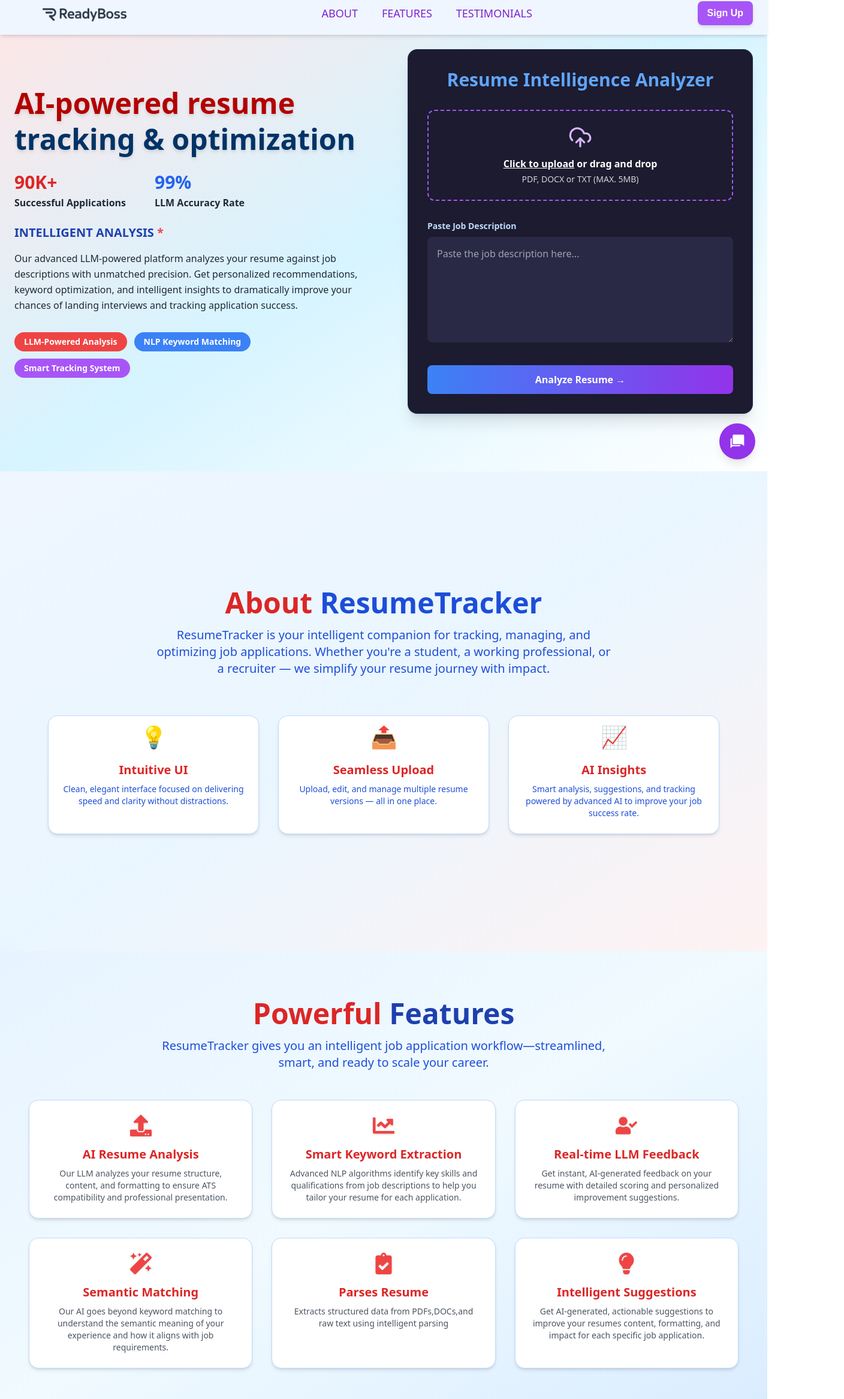
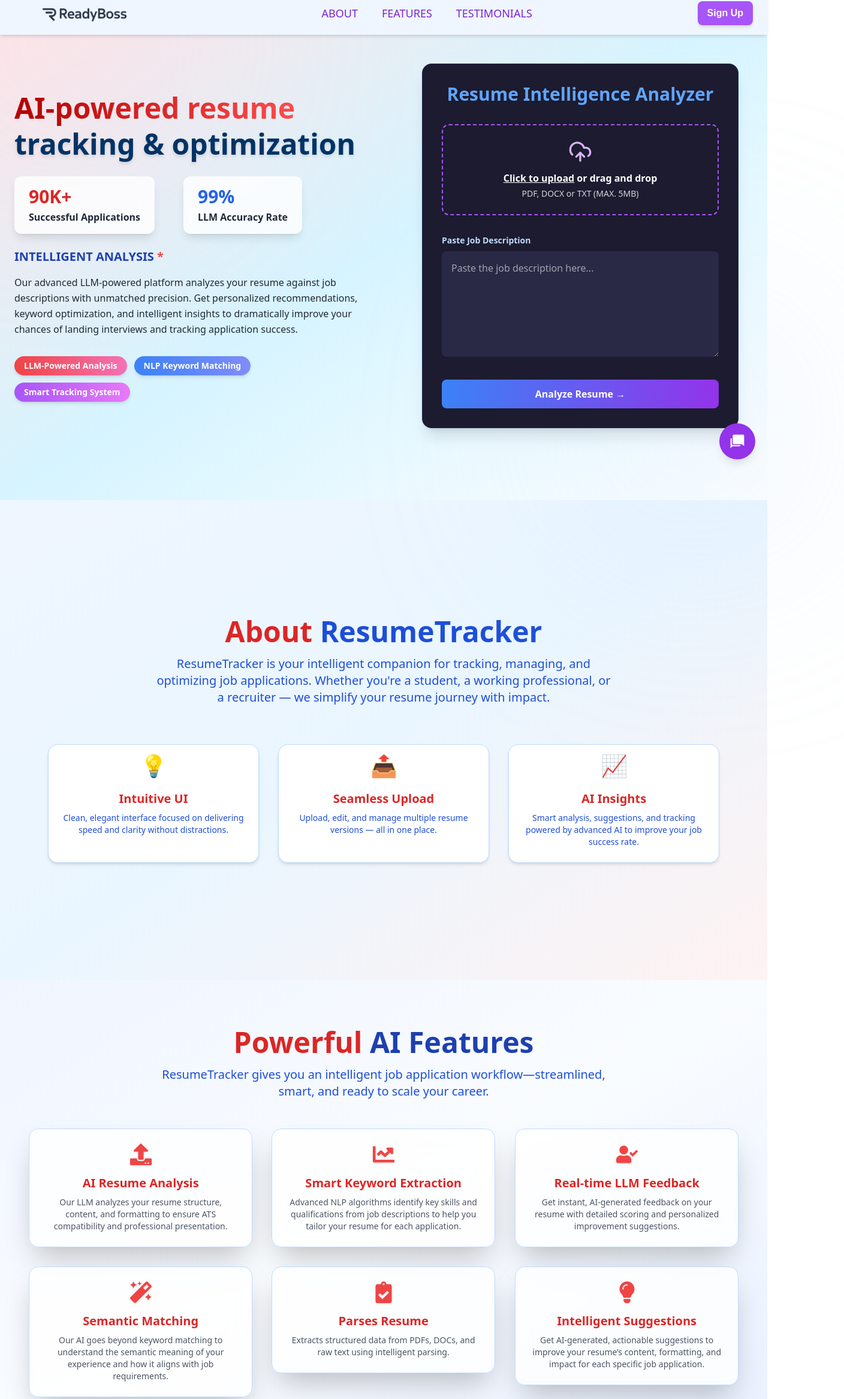
Before and after one commit to keshavagr025/ReadyBoss, a React (Vite) app in the folder frontend/: page / in a window 1280 px wide. Shown: the part 14-2347 px from the top of the page at 60% size, 1408 px wide, since content can reach past the window. Built offline with nearby package versions, Linux system fonts and the light colour scheme.

Commit message:
ui improved

```diff
--- a/frontend/package.json
+++ b/frontend/package.json
@@ -10,13 +10,15 @@
     "preview": "vite preview"
   },
   "dependencies": {
-    "framer-motion": "^12.16.0",
+    "framer-motion": "^12.17.0",
     "lucide-react": "^0.513.0",
     "react": "^19.1.0",
     "react-dom": "^19.1.0",
     "react-icons": "^5.5.0",
+    "react-parallax-tilt": "^1.7.297",
     "react-router-dom": "^7.6.2",
-    "react-scroll": "^1.9.3"
+    "react-scroll": "^1.9.3",
+    "shadcn-ui": "^0.9.5"
   },
   "devDependencies": {
     "@eslint/js": "^9.25.0",
--- a/frontend/src/components/Feature.jsx
+++ b/frontend/src/components/Feature.jsx
@@ -1,12 +1,8 @@
 import React from 'react';
-import { motion, AnimatePresence } from "framer-motion";
+import { motion } from "framer-motion";
+import Tilt from 'react-parallax-tilt';
 import {
-  FaUpload,
-  FaChartLine,
-  FaUserCheck,
-  FaMagic,
-  FaClipboardCheck,
-  FaLightbulb,
+  FaUpload, FaChartLine, FaUserCheck, FaMagic, FaClipboardCheck, FaLightbulb
 } from 'react-icons/fa';
 
 const Feature = () => {
@@ -34,41 +30,52 @@ const Feature = () => {
     {
       icon: <FaClipboardCheck className="text-4xl text-red-500 mx-auto mb-4 drop-shadow" />,
       title: 'Parses Resume',
-      description: 'Extracts structured data from PDFs,DOCs,and raw text using intelligent parsing',
+      description: 'Extracts structured data from PDFs, DOCs, and raw text using intelligent parsing.',
     },
     {
       icon: <FaLightbulb className="text-4xl text-red-500 mx-auto mb-4 drop-shadow" />,
       title: 'Intelligent Suggestions',
-      description: 'Get AI-generated, actionable suggestions to improve your resumes content, formatting, and impact for each specific job application.',
+      description: 'Get AI-generated, actionable suggestions to improve your resume’s content, formatting, and impact for each specific job application.',
     },
   ];
 
   return (
-    <section
-      id="features"
-      className="bg-gradient-to-br from-[#e7f3ff] via-[#f0faff] to-[#d9ecff] py-20 px-6 md:px-12 text-gray-800"
-    >
+    <section id="features" className="bg-gradient-to-br from-[#f0f5ff] via-[#f9fcff] to-[#e9f0ff] py-20 px-6 md:px-12 text-gray-800">
       <div className="flex flex-col items-center justify-center">
-        <h2 className="text-4xl md:text-5xl font-bold text-red-600 mb-4 text-center">
-          Powerful <span className="text-blue-800">Features</span>
-        </h2>
-        <p className="text-blue-700 text-lg md:text-xl max-w-3xl text-center mb-12">
+        <motion.h2
+          className="text-4xl md:text-5xl font-bold text-red-600 mb-4 text-center"
+          initial={{ opacity: 0 }}
+          animate={{ opacity: 1 }}
+          transition={{ delay: 0.4, duration: 0.7 }}
+        >
+
+          Powerful <span className="text-blue-800">AI Features</span>
+        </motion.h2>
+
+        <motion.p
+          className="text-blue-700 text-lg md:text-xl max-w-3xl text-center mb-12"
+          initial={{ opacity: 0 }}
+          animate={{ opacity: 1 }}
+          transition={{ delay: 0.4, duration: 0.7 }}
+        >
           ResumeTracker gives you an intelligent job application workflow—streamlined, smart, and ready to scale your career.
-        </p>
+        </motion.p>
 
         <div className="grid gap-8 grid-cols-1 sm:grid-cols-2 lg:grid-cols-3 w-full max-w-7xl">
           {features.map((feature, index) => (
             <motion.div
               key={index}
-              whileHover={{ scale: 1.05, y: -5 }}
-              transition={{ type: 'spring', stiffness: 20000 }}
-              className="bg-white hover:bg-blue-50 p-6 rounded-2xl border border-blue-200 shadow-md hover:shadow-lg transition duration-300 text-center"
+              initial={{ opacity: 0, y: 20 }}
+              animate={{ opacity: 1, y: 0 }}
+              transition={{ delay: index * 0.2, duration: 0.7 }}
             >
-              {feature.icon}
-              <h3 className="text-xl font-semibold text-red-600 mb-2">
-                {feature.title}
-              </h3>
-              <p className="text-gray-600 text-sm">{feature.description}</p>
+              <Tilt glareEnable={true} glareMaxOpacity={0.2} scale={1.05} transitionSpeed={1000}>
+                <div className="bg-white bg-opacity-80 backdrop-blur-lg p-6 rounded-2xl border border-blue-200 shadow-2xl hover:shadow-blue-300 transition duration-300 text-center">
+                  {feature.icon}
+                  <h3 className="text-xl font-semibold text-red-600 mb-2">{feature.title}</h3>
+                  <p className="text-gray-600 text-sm">{feature.description}</p>
+                </div>
+              </Tilt>
             </motion.div>
           ))}
         </div>
--- a/frontend/src/components/Hero.jsx
+++ b/frontend/src/components/Hero.jsx
@@ -1,54 +1,93 @@
 import React from "react";
 import ResumeAnalyzer from "./UploadResume/ResumeAnalyzer";
+import { motion } from "framer-motion";
+import Tilt from "react-parallax-tilt";
 
 const Hero = () => {
   return (
-    <section className="bg-gradient-to-br from-[#ffe5e5] via-[#d6f4ff] to-[#ffffff] text-gray-900 min-h-screen py-24 px-6">
-      <div className="max-w-7xl mx-auto flex flex-col-reverse lg:flex-row items-center justify-between gap-20">
+    <section className="relative bg-gradient-to-br from-[#ffe5e5] via-[#d6f4ff] to-[#ffffff] text-gray-900 min-h-screen py-24 px-6">
+     {/* SOFT BACKGROUND BLOBS */}
+      <div className="absolute top-[-20%] left-[-10%] w-[500px] h-[500px] bg-pink-200 opacity-20 rounded-full blur-[150px] z-0 pointer-events-none"></div>
+      <div className="absolute bottom-[-15%] right-[-10%] w-[500px] h-[500px] bg-blue-200 opacity-20 rounded-full blur-[150px] z-0 pointer-events-none"></div>
+
+
+      <div className="max-w-7xl mx-auto flex flex-col-reverse lg:flex-row items-center justify-between gap-20 relative z-10">
 
         {/* LEFT CONTENT */}
-        <div className="max-w-xl text-center lg:text-left space-y-6">
+        <motion.div
+          initial={{ opacity: 0, x: -50 }}
+          animate={{ opacity: 1, x: 0 }}
+          transition={{ duration: 0.8 }}
+          className="max-w-xl text-center lg:text-left space-y-6"
+        >
           <h1 className="text-5xl font-extrabold leading-tight">
-  <span className="text-[#b30000] drop-shadow-md">AI-powered resume</span>
+            <span className="text-[#b30000] bg-gradient-to-r from-[#b30000] to-[#ff4d4d] bg-clip-text text-transparent">
+              AI-powered resume
+            </span>
             <br />
-  <span className="text-[#003366] drop-shadow-md">tracking & optimization</span>
+            <span className="text-[#003366] drop-shadow-md">
+              tracking & optimization
+            </span>
           </h1>
 
-
           <div className="flex items-center gap-12 mt-4 text-lg font-semibold">
-            <div>
+            <Tilt tiltMaxAngleX={8} tiltMaxAngleY={8} glareEnable={true} glareMaxOpacity={0.15} scale={1.03}>
+              <div className="bg-white bg-opacity-80 backdrop-blur-md rounded-xl shadow-lg px-6 py-4">
                 <p className="text-3xl text-red-600 font-bold">90K+</p>
                 <p className="text-gray-800 text-base mt-1">Successful Applications</p>
               </div>
-            <div>
+            </Tilt>
+
+            <Tilt tiltMaxAngleX={8} tiltMaxAngleY={8} glareEnable={true} glareMaxOpacity={0.15} scale={1.03}>
+              <div className="bg-white bg-opacity-80 backdrop-blur-md rounded-xl shadow-lg px-6 py-4">
                 <p className="text-3xl text-blue-600 font-bold">99%</p>
                 <p className="text-gray-800 text-base mt-1">LLM Accuracy Rate</p>
               </div>
+            </Tilt>
           </div>
 
           <div className="space-y-4">
             <h3 className="text-xl font-semibold text-blue-800">
               INTELLIGENT ANALYSIS <span className="text-red-500">*</span>
             </h3>
-            <p className="text-gray-800 text-base leading-relaxed">
+            <p className="text-gray-800 text-base leading-relaxed font-sans">
               Our advanced LLM-powered platform analyzes your resume against job descriptions with unmatched precision.
               Get personalized recommendations, keyword optimization, and intelligent insights to dramatically improve
               your chances of landing interviews and tracking application success.
             </p>
           </div>
 
-          {/* Feature tags */}
           <div className="flex flex-wrap gap-3 pt-2">
-            <span className="bg-red-500 px-4 py-1.5 text-sm rounded-full font-semibold text-white">LLM-Powered Analysis</span>
-            <span className="bg-blue-500 px-4 py-1.5 text-sm rounded-full font-semibold text-white">NLP Keyword Matching</span>
-            <span className="bg-purple-500 px-4 py-1.5 text-sm rounded-full font-semibold text-white">Smart Tracking System</span>
+            {["LLM-Powered Analysis", "NLP Keyword Matching", "Smart Tracking System"].map((tag, i) => (
+              <motion.span
+                key={i}
+                initial={{ opacity: 0, y: 10 }}
+                animate={{ opacity: 1, y: 0 }}
+                transition={{ delay: 0.5 + i * 0.2 }}
+                className={`px-4 py-1.5 text-sm rounded-full font-semibold text-white ${
+                  i === 0 ? "bg-gradient-to-r from-red-500 to-pink-400" :
+                  i === 1 ? "bg-gradient-to-r from-blue-500 to-indigo-400" :
+                  "bg-gradient-to-r from-purple-500 to-fuchsia-400"
+                } shadow-md`}
+              >
+                {tag}
+              </motion.span>
+            ))}
           </div>
-        </div>
+        </motion.div>
 
-        {/* RIGHT: RESUME ANALYZER */}
-        <div className="w-full max-w-2xl">
+        {/* RIGHT SIDE */}
+        <motion.div
+          initial={{ opacity: 0, y: 50 }}
+          animate={{ opacity: 1, y: 0 }}
+          transition={{ duration: 0.9 }}
+          className="w-full max-w-2xl"
+        >
+          <div className="p-6 rounded-3xl  bg-opacity-90 backdrop-blur-lg">
             <ResumeAnalyzer />
           </div>
+        </motion.div>
+
       </div>
     </section>
   );
--- a/frontend/src/components/Navbar.jsx
+++ b/frontend/src/components/Navbar.jsx
@@ -26,7 +26,7 @@ const Navbar = () => {
 
   return (
     <nav
-      className="bg-blue-50 shadow-md fixed w-full z-35 top-0 left-0 font-sans"
+      className="bg-blue-50 shadow-md fixed w-full z-50 top-0 left-0 font-sans"
       style={{ fontFamily: "'Poppins', sans-serif" }}
     >
       <div className="max-w-7xl mx-auto px-6 py-4 flex items-center justify-between">
```
Also changed, not shown: 1 other file (tests, documents, lock files or other folders). Lines whose indentation alone changed are shown as unchanged.
